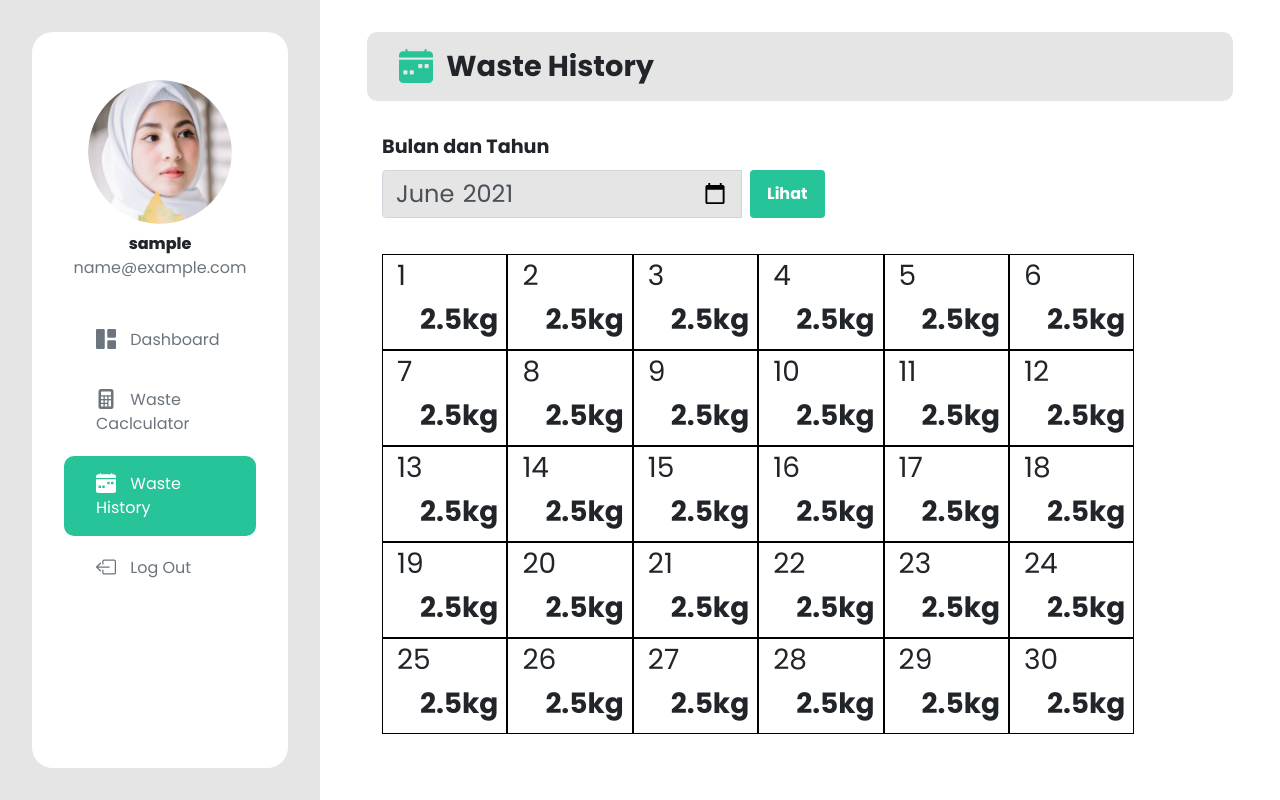
After one commit to mr1dha/foodwasteID, a Django app: page /history in a window 1280 px wide. The commit adds this page. Run offline with Django 3.2, Linux system fonts and the light colour scheme; the visitor is signed in with stand-in values (Sample User, id 1); some libraries are stand-ins or nearby versions.

Commit message:
Membuat halaman kalender history waste

```diff
--- a/WasteFoodID/templates/main/calculator.html
+++ b/WasteFoodID/templates/main/calculator.html
@@ -152,7 +152,7 @@
                         <label class="result-text">CO<sub>2</sub> Emissions:</label>
                         <span class="result co2">3.24 kg</span>
 
-                        <label class="result-text">You can feed:</label>
+                        <label class="result-text">You Can Feed:</label>
                         <span class="result feed">1,086 People  </span>
 
                     </div>
--- /dev/null
+++ b/WasteFoodID/templates/main/history.html
@@ -0,0 +1,141 @@
+{% extends 'main/dashboard.html' %}
+{% block title %}Waste Calculator{% endblock %}
+{% block history %}menu-active{% endblock %}
+
+{% block content %}
+<style>
+    .content-wrapper {
+        padding : 2em;
+    }
+
+    .top-div {
+        margin-bottom: 1em;
+        background-color: var(--my-grey);
+        border-radius: 10px;
+        padding: .8em 2em;
+        margin-bottom: 2em;
+    }
+
+    .title-active {
+        font-size: 1.8em;
+        font-weight: 700;
+    }
+
+    .title-active svg {
+        vertical-align: sub;
+        color: var(--my-green);
+        margin-right: .25em;
+    }
+
+    #month-input {
+        max-width: 15em !important;
+    }
+
+    .form-control {
+        background-color: #E5E5E5;
+        font-size: 1.5em;
+        height: 2em;
+    }
+
+    .form-control:focus {
+        border-color: var(--my-green) !important;
+        box-shadow: 0 1px 1px rgba(0, 0, 0, 0.075) inset, 0 0 8px rgb(39, 196, 153, 0.6);
+    }
+
+    div.input-group {
+        margin-bottom: 2.25em !important;
+    }
+
+    label {
+        font-weight: bold;
+        font-size: 1.2em;
+    }
+
+    .btn-history {
+        color: white;
+        background-color: var(--my-green);
+        font-weight: bold;
+    }
+
+    #calendar {
+        display: flex;
+        flex-wrap: wrap;
+    }
+
+    .date {
+        cursor: pointer;
+        height:6em;
+        width: 15%;
+        border: 1px solid black;
+        position: relative;
+    }
+
+    .date-number {
+        font-size: 1.75em;
+        padding: .5em;
+    }
+
+    .weight-number {
+        font-weight: bold;
+        position: absolute;
+        bottom: 0;
+        right: 0;
+        padding: 0.5rem;
+        font-size: 1.75em;
+    }
+</style>
+
+<div class="content-wrapper">
+    <div class="top-div">
+        <span class="title-active">
+            <svg xmlns="http://www.w3.org/2000/svg" width="34" height="34" fill="currentColor" class="bi bi-calendar-week-fill" viewBox="0 0 16 16">
+                <path d="M4 .5a.5.5 0 0 0-1 0V1H2a2 2 0 0 0-2 2v1h16V3a2 2 0 0 0-2-2h-1V.5a.5.5 0 0 0-1 0V1H4V.5zM16 14V5H0v9a2 2 0 0 0 2 2h12a2 2 0 0 0 2-2zM9.5 7h1a.5.5 0 0 1 .5.5v1a.5.5 0 0 1-.5.5h-1a.5.5 0 0 1-.5-.5v-1a.5.5 0 0 1 .5-.5zm3 0h1a.5.5 0 0 1 .5.5v1a.5.5 0 0 1-.5.5h-1a.5.5 0 0 1-.5-.5v-1a.5.5 0 0 1 .5-.5zM2 10.5a.5.5 0 0 1 .5-.5h1a.5.5 0 0 1 .5.5v1a.5.5 0 0 1-.5.5h-1a.5.5 0 0 1-.5-.5v-1zm3.5-.5h1a.5.5 0 0 1 .5.5v1a.5.5 0 0 1-.5.5h-1a.5.5 0 0 1-.5-.5v-1a.5.5 0 0 1 .5-.5z"/>
+              </svg>
+            Waste History</span>
+        </div>
+
+        <div class="container">
+            <label for="month-input">Bulan dan Tahun</label>
+            <div class="input-group ">
+                <input id="month-input" type="month" class="form-control" value="june-2021">
+                <button class="btn ml-2 px-3 btn-history">Lihat</button>
+            </div>
+
+            <div id="calendar">
+                <!-- <div class="date">
+                    <span class="date-number">${i}</span>
+                    <span class="weight-number">2.5kg</span>
+                </div> -->
+            </div>
+
+        </div>
+    </div>
+
+    <script>
+        let monthInput = document.getElementById('month-input');
+        let calendar = document.getElementById('calendar');
+        let today = new Date()
+
+        m = today.getMonth() + 1;
+        m = m < 10 ? '0'+ m : m + '';
+        date = today.getFullYear() + '-' + m;
+        monthInput.value = date;
+
+        generateCalendar();
+
+
+        function generateCalendar() {
+            let temp = '';
+
+            for (let i = 1; i <= 30; i++ ) {
+                temp += `
+                <div class="date">
+                    <span class="date-number">${i}</span>
+                    <span class="weight-number">2.5kg</span>
+                </div>`;
+            }
+
+            calendar.innerHTML = temp;
+        }
+    </script>
+    {% endblock %}
--- a/WasteFoodID/urls.py
+++ b/WasteFoodID/urls.py
@@ -8,6 +8,7 @@ urlpatterns = [
     path("", views.landing, name="landing"),
     path("home", views.homepage, name="homepage"),
     path("calculator", views.calculator, name="calculator"),
+    path("history", views.history, name="history"),
     path('admin/', admin.site.urls),
     path("register", views.register_request, name="register"),
     path("login", views.login_request, name="login"),
--- a/WasteFoodID/views.py
+++ b/WasteFoodID/views.py
@@ -18,6 +18,11 @@ def homepage(request):
 @login_required(login_url="/login")
 def calculator(request):
     return render(request=request, template_name='main/calculator.html')
+
+@login_required(login_url="/login")
+def history(request):
+    return render(request=request, template_name='main/history.html')
+
 
 #Function ini berfungsi untuk mendaftarkan akun user baru
 def register_request(request):
```
